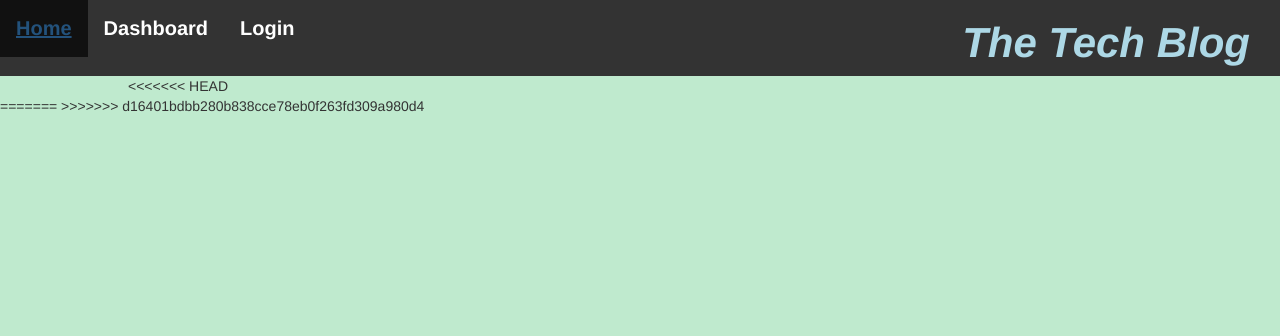
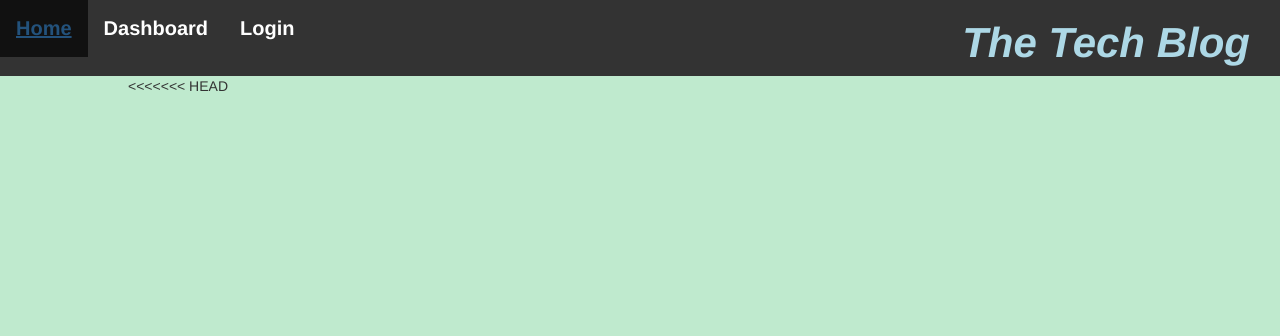
Before and after one commit to Anu-Saini/CMS, a Node server app: page /home/ in a window 1280 px wide. Shown: the top 336 px of the page. Run offline with Node 20, Linux system fonts and the light colour scheme; data that the repository does not hold is empty; some libraries are stand-ins or nearby versions.

Commit message:
mainhandlebars conflicts

```diff
--- a/views/layouts/main.handlebars
+++ b/views/layouts/main.handlebars
@@ -45,9 +45,7 @@
       </div>
 
 
-=======
-  </div>
->>>>>>> d16401bdbb280b838cce78eb0f263fd309a980d4
+      </div>
   <script src="/js/logout.js"></script>
 </body>
 
```
